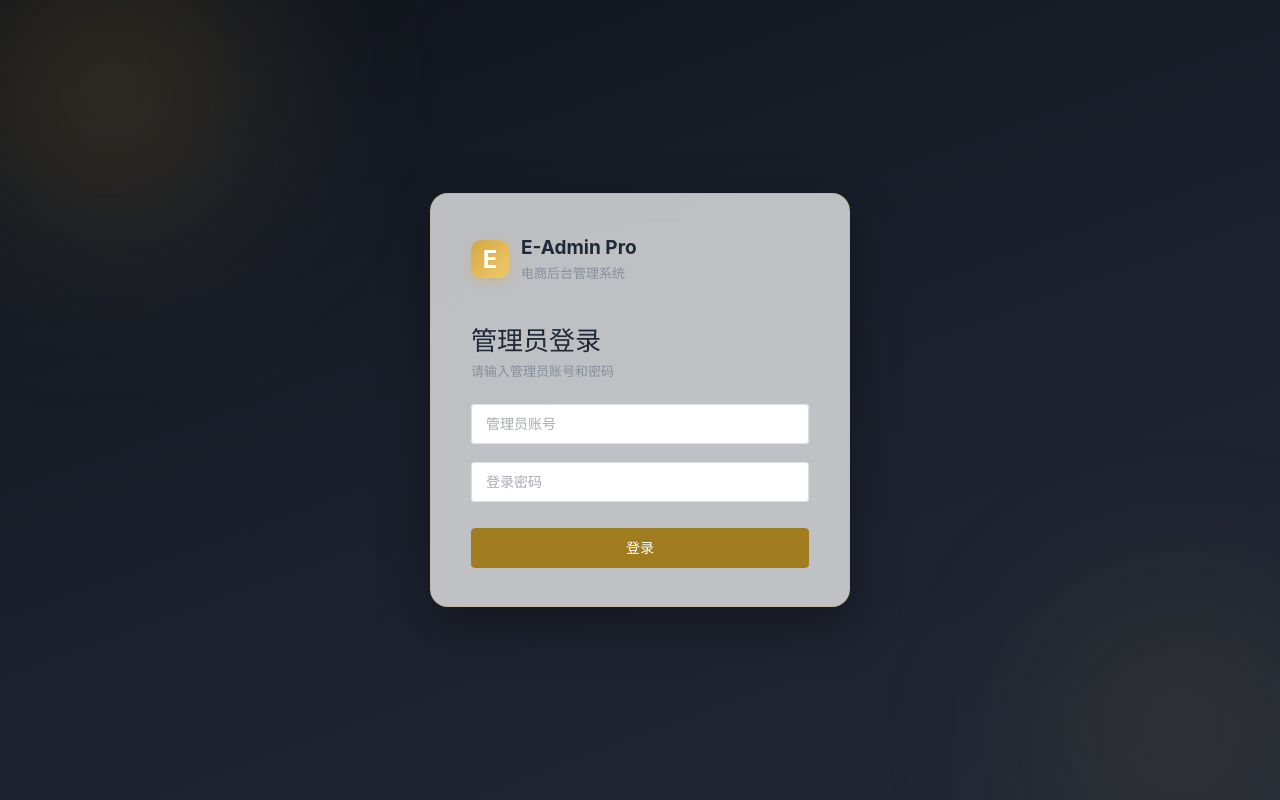
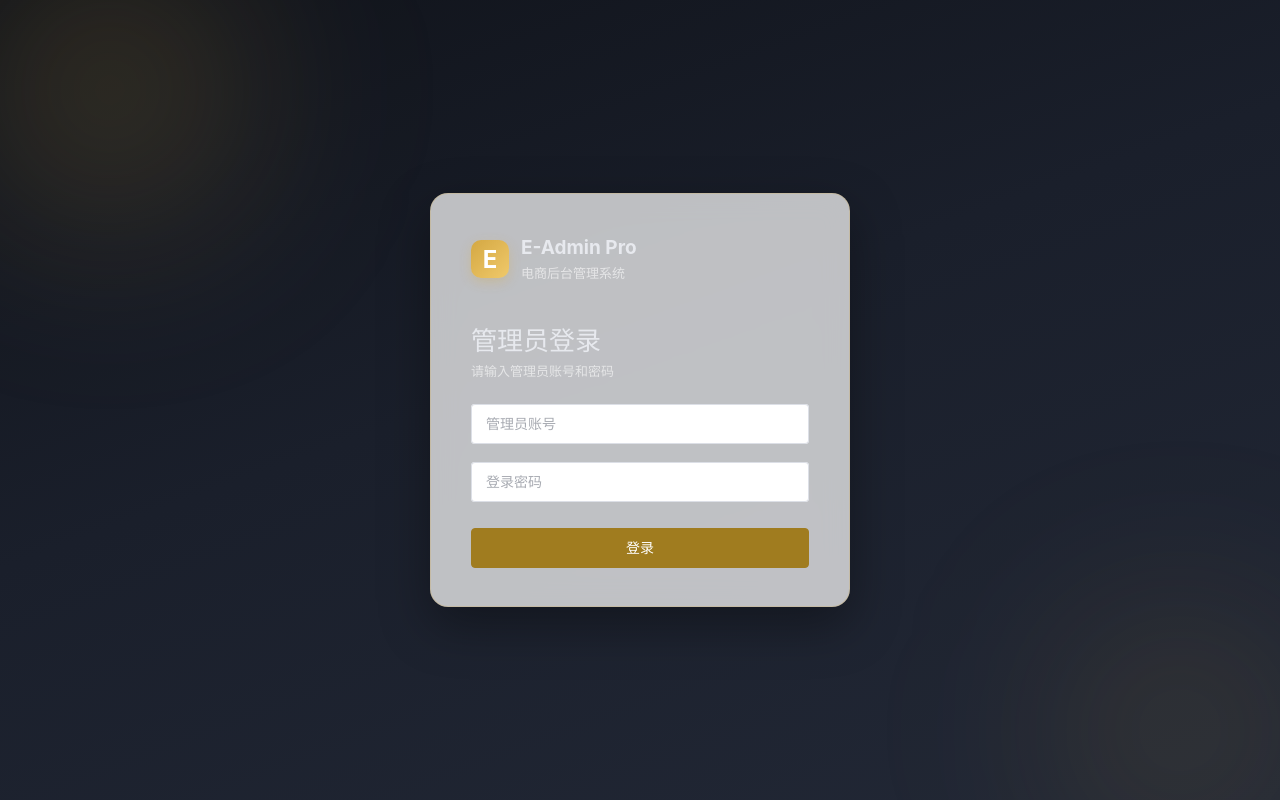
Before and after one commit to rreba666/JinHuaYuo, a Vue app in the folder admin/: page /login in a window 1280 px wide. Built offline with nearby package versions, Linux system fonts and the light colour scheme; no server answers.

Commit message:
fix(admin): 登录页文字固定浅色，保证深色背景可读性

```diff
--- a/admin/src/views/login/index.vue
+++ b/admin/src/views/login/index.vue
@@ -64,11 +64,11 @@ async function submitLogin(): Promise<void> {
 .login-card { width: 420px; padding: 42px 40px 38px; border-radius: 18px; background: var(--vben-glass-bg); backdrop-filter: blur(var(--vben-glass-blur)); -webkit-backdrop-filter: blur(var(--vben-glass-blur)); border: 1px solid rgba(212,168,67,.25); box-shadow: 0 18px 50px rgba(0,0,0,.35); }
 .login-card-enter { animation: login-card-in .6s cubic-bezier(.22,.8,.28,1) both; }
 @keyframes login-card-in { from { opacity: 0; transform: translateY(24px); } to { opacity: 1; transform: translateY(0); } }
-.login-brand { display: flex; align-items: center; gap: 12px; color: var(--vben-text); }
+.login-brand { display: flex; align-items: center; gap: 12px; color: #e7e9ee; }
 .login-mark { width: 38px; height: 38px; display: grid; place-items: center; border-radius: 10px; background: linear-gradient(135deg, #d4a843, #f0c96a); color: #fff; font-size: 24px; font-weight: 700; box-shadow: 0 4px 12px rgba(212,168,67,.30); }
 .login-brand strong { font-size: 19px; }
-.login-brand p, .login-heading p { margin: 4px 0 0; color: var(--vben-muted); font-size: 13px; }
+.login-brand p, .login-heading p { margin: 4px 0 0; color: rgba(255,255,255,.6); font-size: 13px; }
 .login-heading { margin: 38px 0 24px; }
-.login-heading h1 { margin: 0; color: var(--vben-text); font-size: 26px; }
+.login-heading h1 { margin: 0; color: #e7e9ee; font-size: 26px; }
 .login-button { width: 100%; margin-top: 8px; }
 </style>
```
